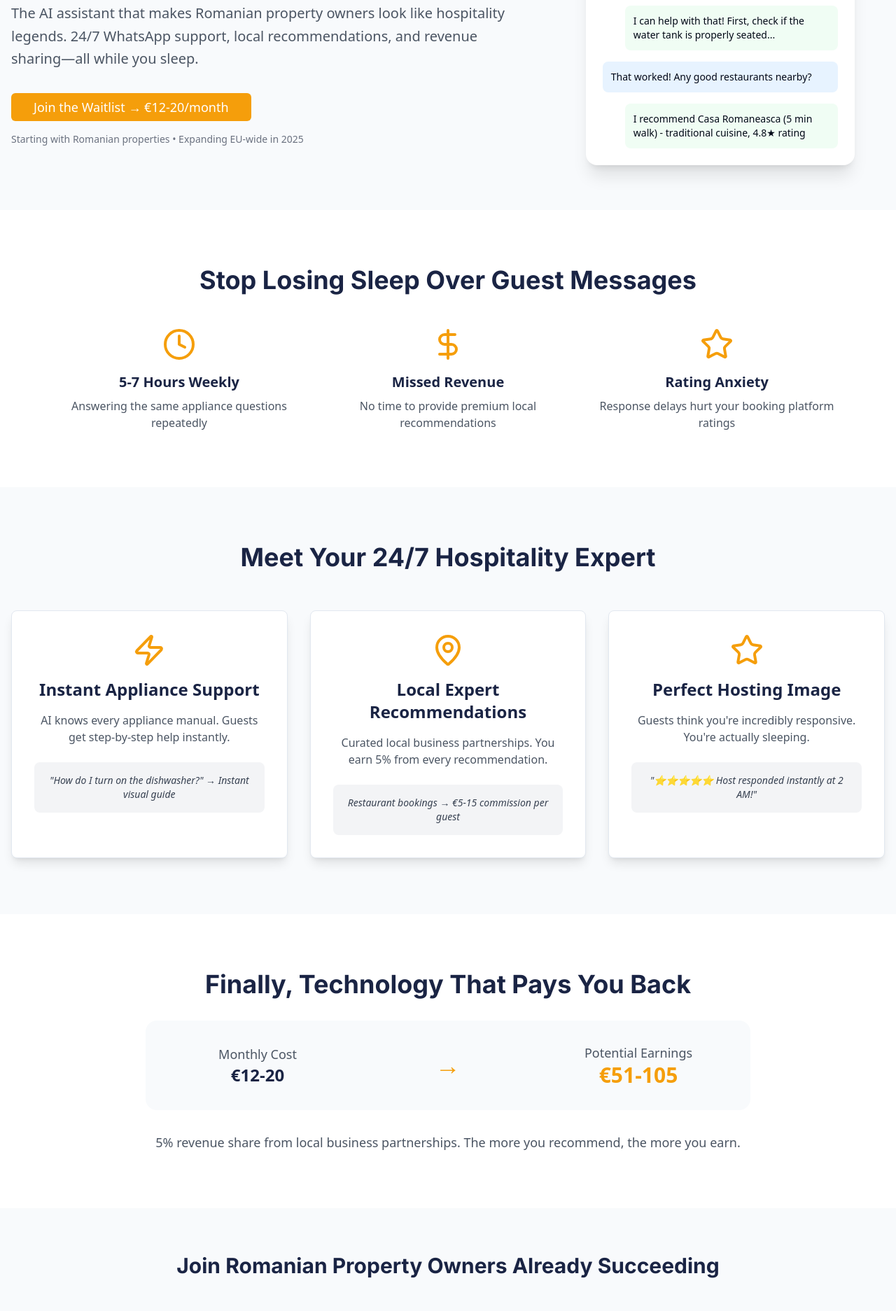
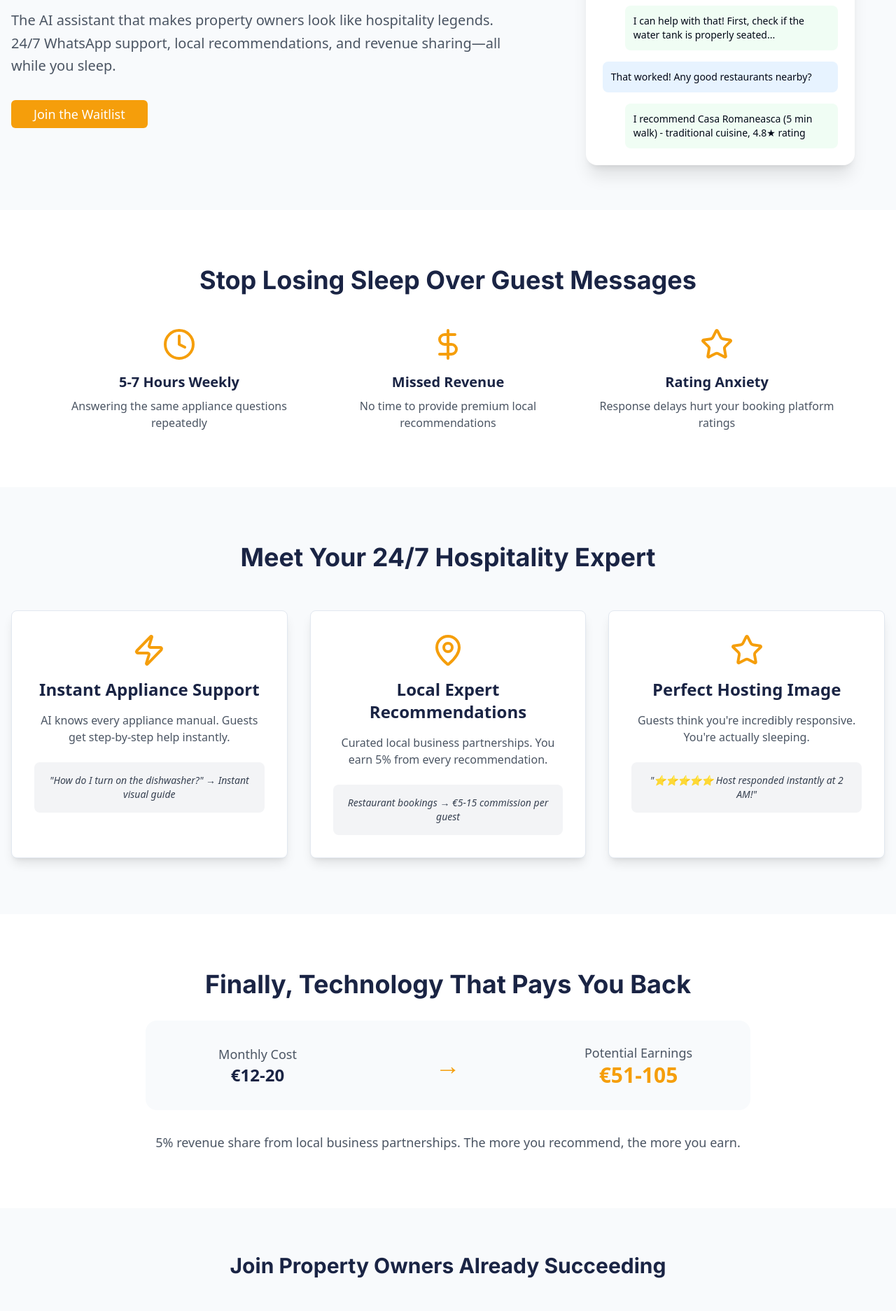
Before and after one commit to ser-ban/welco-ai, a React (Vite) app: page / in a window 1280 px wide. Shown: the part 240-2113 px from the top of the page at 70% size. Built offline with nearby package versions, Linux system fonts and the light colour scheme.

Commit message:
Remove pricing from button and update copy
Removed pricing from the "Join the Waitlist" button and removed references to the initial Romanian launch and EU expansion. Also hid the pricing section.

```diff
--- a/src/components/WelcoLanding.tsx
+++ b/src/components/WelcoLanding.tsx
@@ -1,4 +1,3 @@
-
 import React, { useState } from 'react';
 import { Button } from '@/components/ui/button';
 import { Input } from '@/components/ui/input';
@@ -83,18 +82,15 @@ const WelcoLanding = () => {
                 Turn Every Guest Into a Raving Fan
               </h1>
               <p className="text-xl text-gray-600 mb-8 leading-relaxed">
-                The AI assistant that makes Romanian property owners look like hospitality legends.
+                The AI assistant that makes property owners look like hospitality legends.
                 24/7 WhatsApp support, local recommendations, and revenue sharing—all while you sleep.
               </p>
               <Button
                 onClick={() => document.getElementById('signup')?.scrollIntoView({behavior: 'smooth'})}
                 className="bg-[#f59e0b] hover:bg-[#d97706] text-white text-lg px-8 py-4 mb-4"
               >
-                Join the Waitlist → €12-20/month
+                Join the Waitlist
               </Button>
-              <p className="text-sm text-gray-500">
-                Starting with Romanian properties • Expanding EU-wide in 2025
-              </p>
             </div>
             <div className="lg:col-span-2">
               <div className="bg-white rounded-2xl shadow-xl p-6 max-w-sm mx-auto">
@@ -224,7 +220,7 @@ const WelcoLanding = () => {
       <section className="py-16 bg-[#f8fafc]">
         <div className="max-w-7xl mx-auto px-4">
           <h2 className="text-3xl font-bold text-[#1a2444] text-center mb-12" style={{fontFamily: 'Labil Grotesk, Inter, sans-serif'}}>
-            Join Romanian Property Owners Already Succeeding
+            Join Property Owners Already Succeeding
           </h2>
           <div className="grid lg:grid-cols-3 gap-8">
             <Card className="bg-white shadow-lg">
@@ -281,8 +277,8 @@ const WelcoLanding = () => {
         </div>
       </section>
 
-      {/* Pricing Section */}
-      <section className="py-20 bg-white">
+      {/* Pricing Section - Hidden but kept in code */}
+      <section className="py-20 bg-white hidden">
         <div className="max-w-6xl mx-auto px-4">
           <h2 className="text-3xl lg:text-4xl font-bold text-[#1a2444] text-center mb-12" style={{fontFamily: 'Labil Grotesk, Inter, sans-serif'}}>
             Simple, Transparent Pricing
@@ -387,7 +383,7 @@ const WelcoLanding = () => {
             Ready to Become a Legendary Host?
           </h2>
           <p className="text-lg text-gray-300 mb-8">
-            Join the waitlist for early access. Romanian properties only initially.
+            Join the waitlist for early access.
           </p>
           <form onSubmit={handleWaitlistSignup} className="flex flex-col sm:flex-row gap-4 mb-4">
             <Input
```
